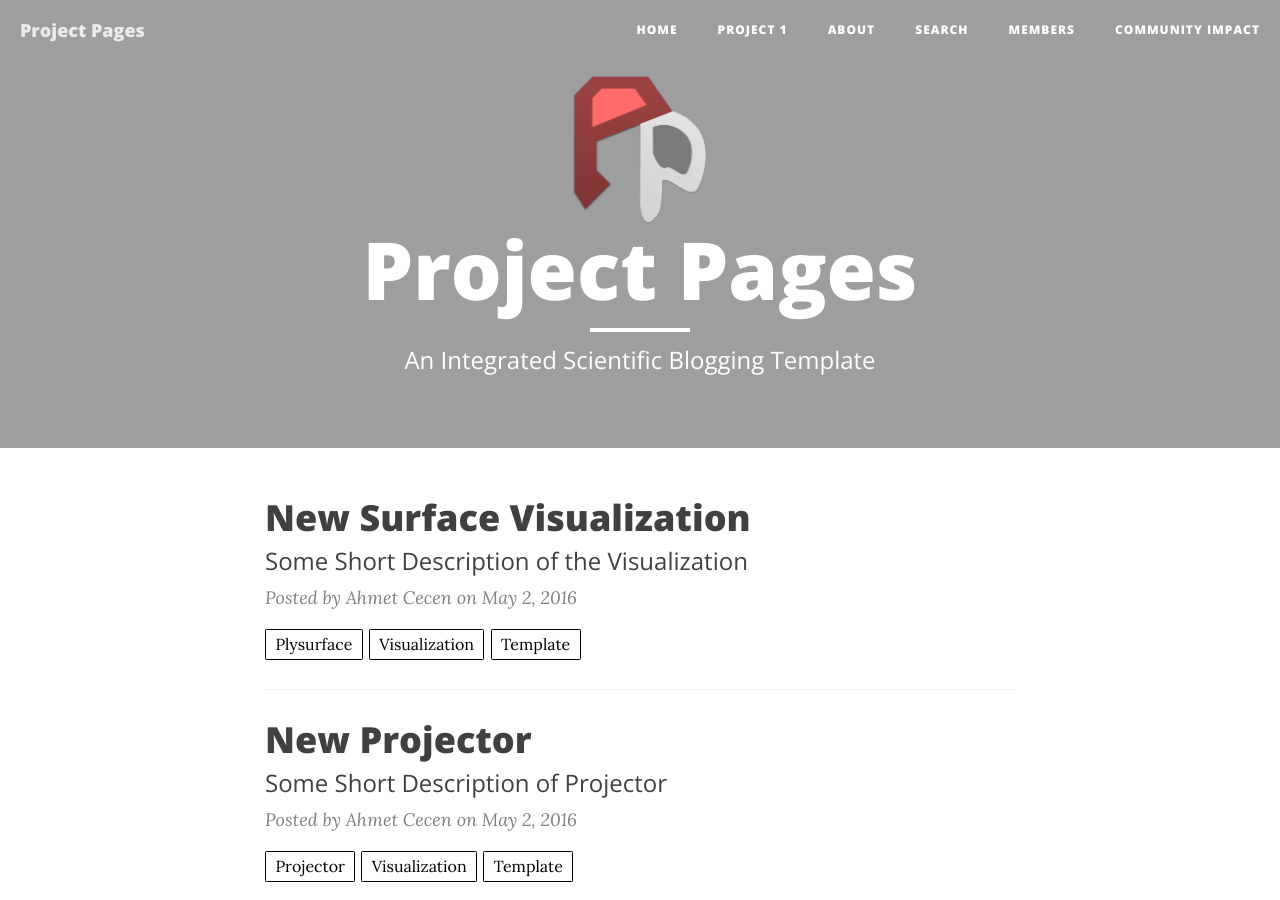
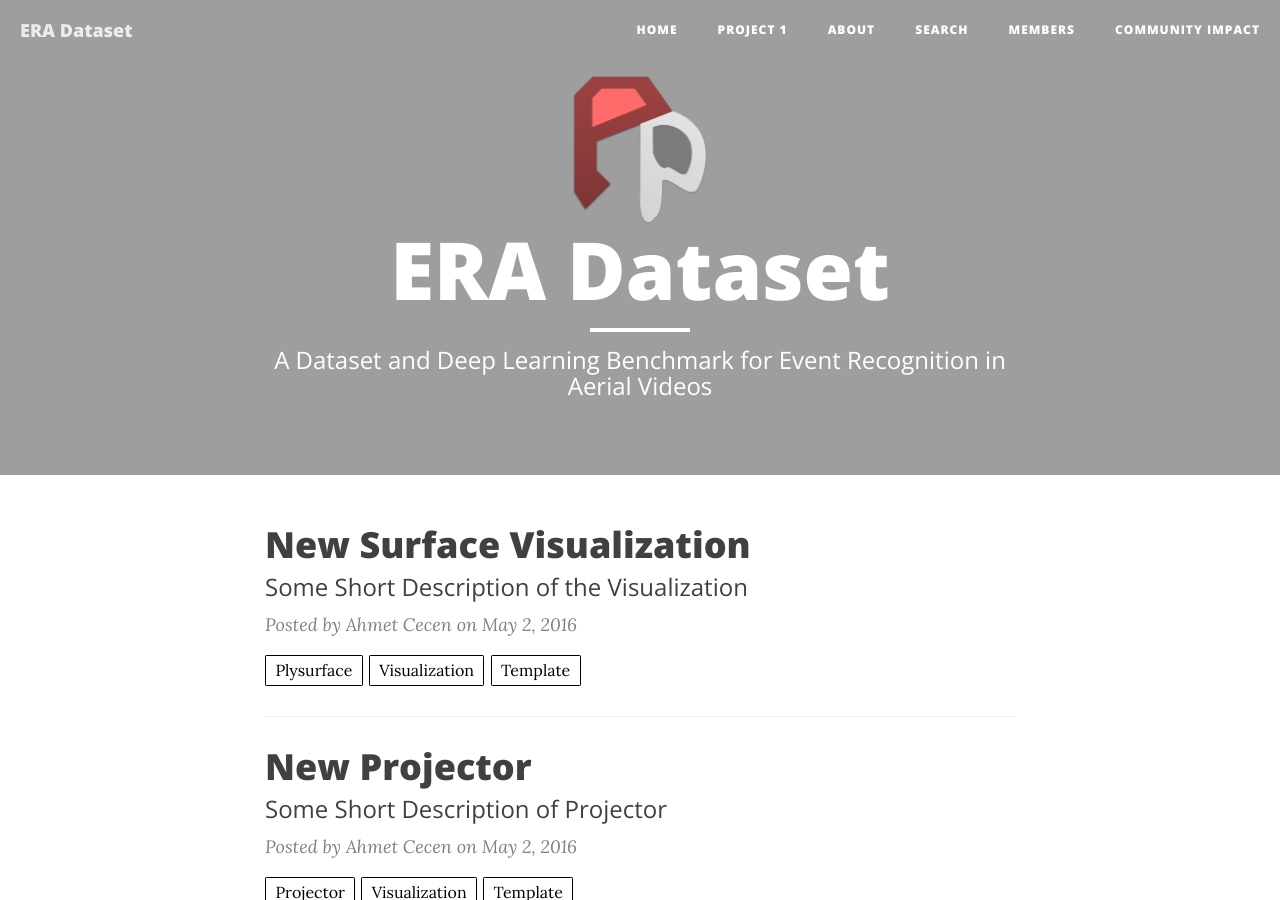
Before and after one commit to lcmou/ERA_Dataset, a Jekyll site: the page built from index.html, in a window 1280 px wide and 900 px high. Built offline with Jekyll 4.4.1, drawn with Linux system fonts in a browser that asks for light colours; nearby versions of some CDN libraries; the list of posts is cut into pages by our own code.

Commit message:
Update _config.yml

```diff
--- a/_config.yml
+++ b/_config.yml
@@ -1,6 +1,6 @@
 # Site settings
-title: Project Pages
-description: "An Integrated Scientific Blogging Template"
+title: ERA Dataset
+description: "A Dataset and Deep Learning Benchmark for Event Recognition in Aerial Videos"
 url: "https://lcmou.github.io"
 
 
```
